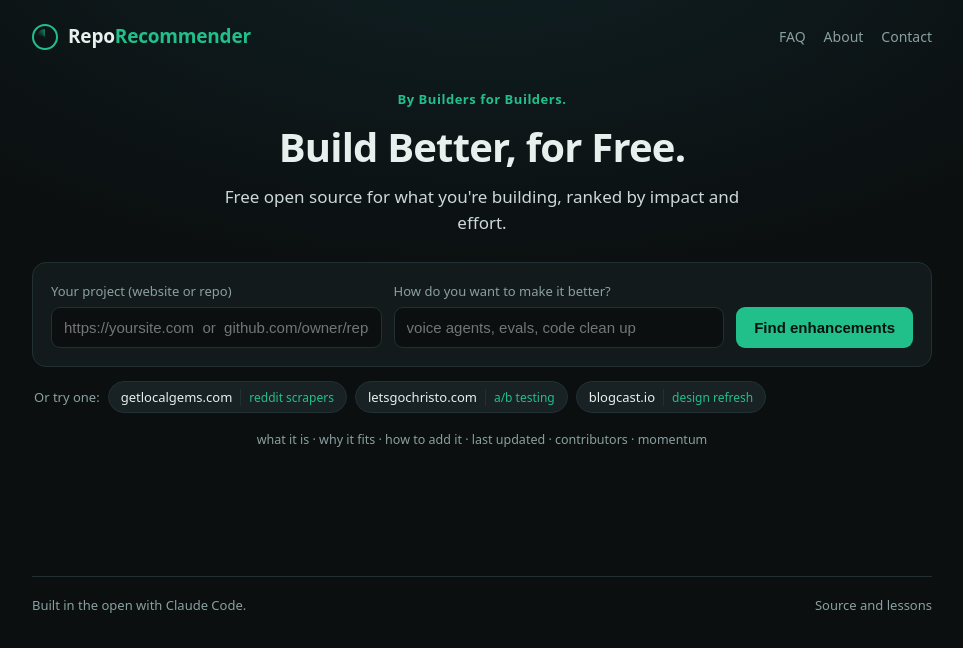
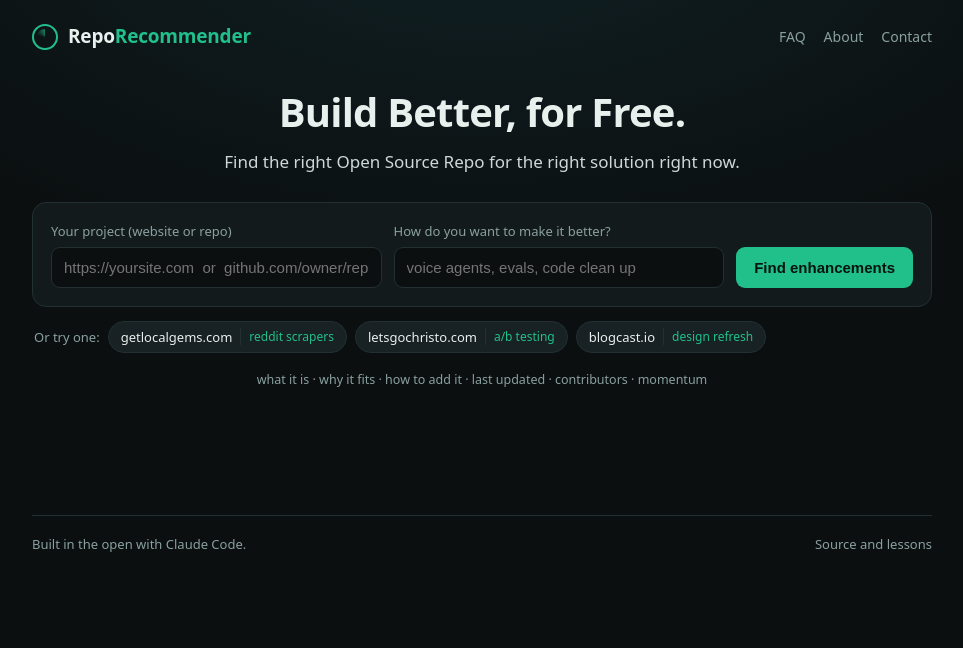
Before and after one commit to motozero/reporecommender, a website: page public/index.html in a window 1280 px wide. Shown: the whole page, without its empty margins (158-1121 px from the left). Drawn offline with Linux system fonts and the light colour scheme.

Commit message:
Hero: drop kicker, new subtitle

```diff
--- a/public/index.html
+++ b/public/index.html
@@ -22,9 +22,8 @@
 
     <main class="wrap">
       <section class="hero">
-        <p class="kicker">By Builders for Builders.</p>
         <h1>Build Better, for Free.</h1>
-        <p class="subtitle">Free open source for what you're building, ranked by impact and effort.</p>
+        <p class="subtitle">Find the right Open Source Repo for the right solution right now.</p>
       </section>
 
       <form id="form" class="finder">
```
